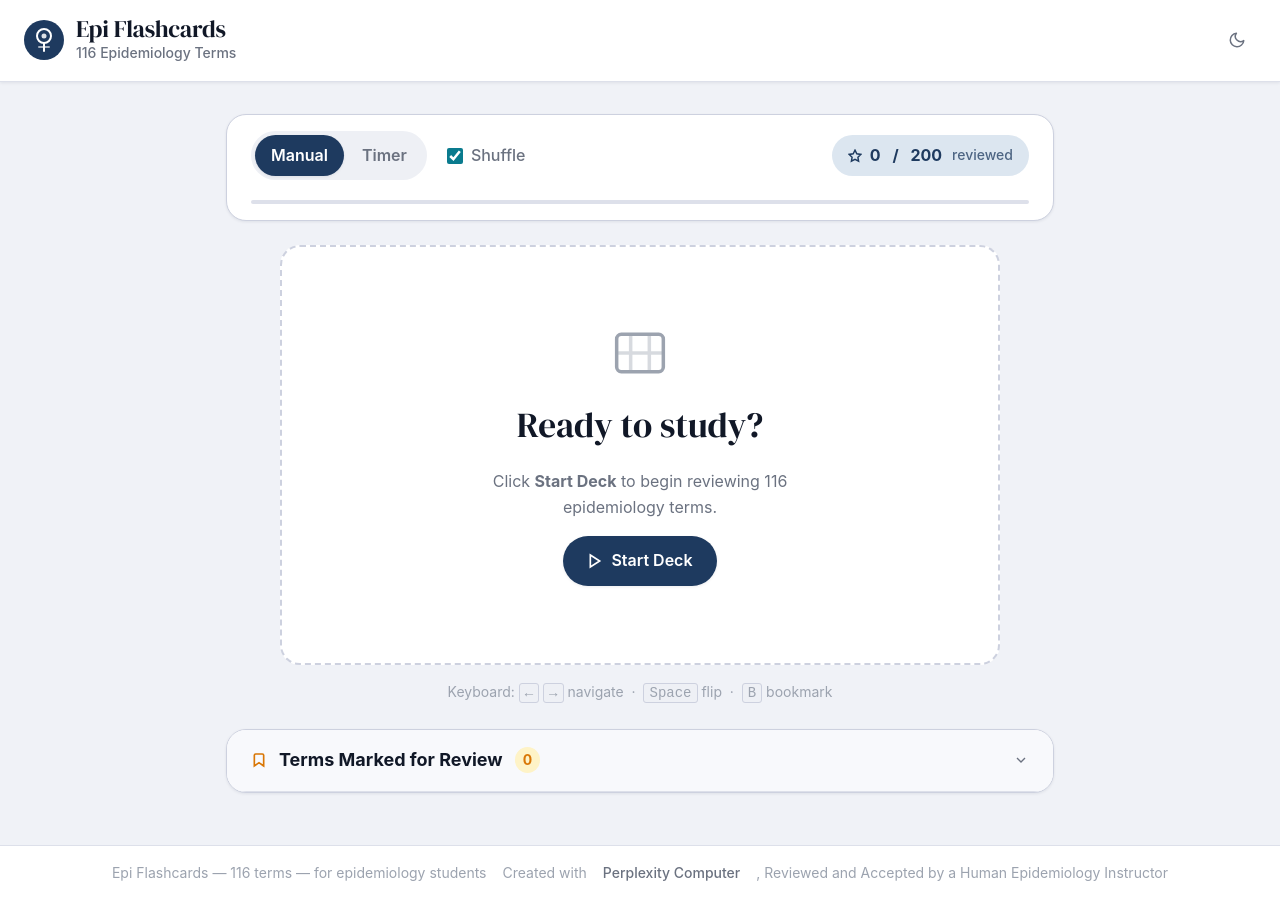
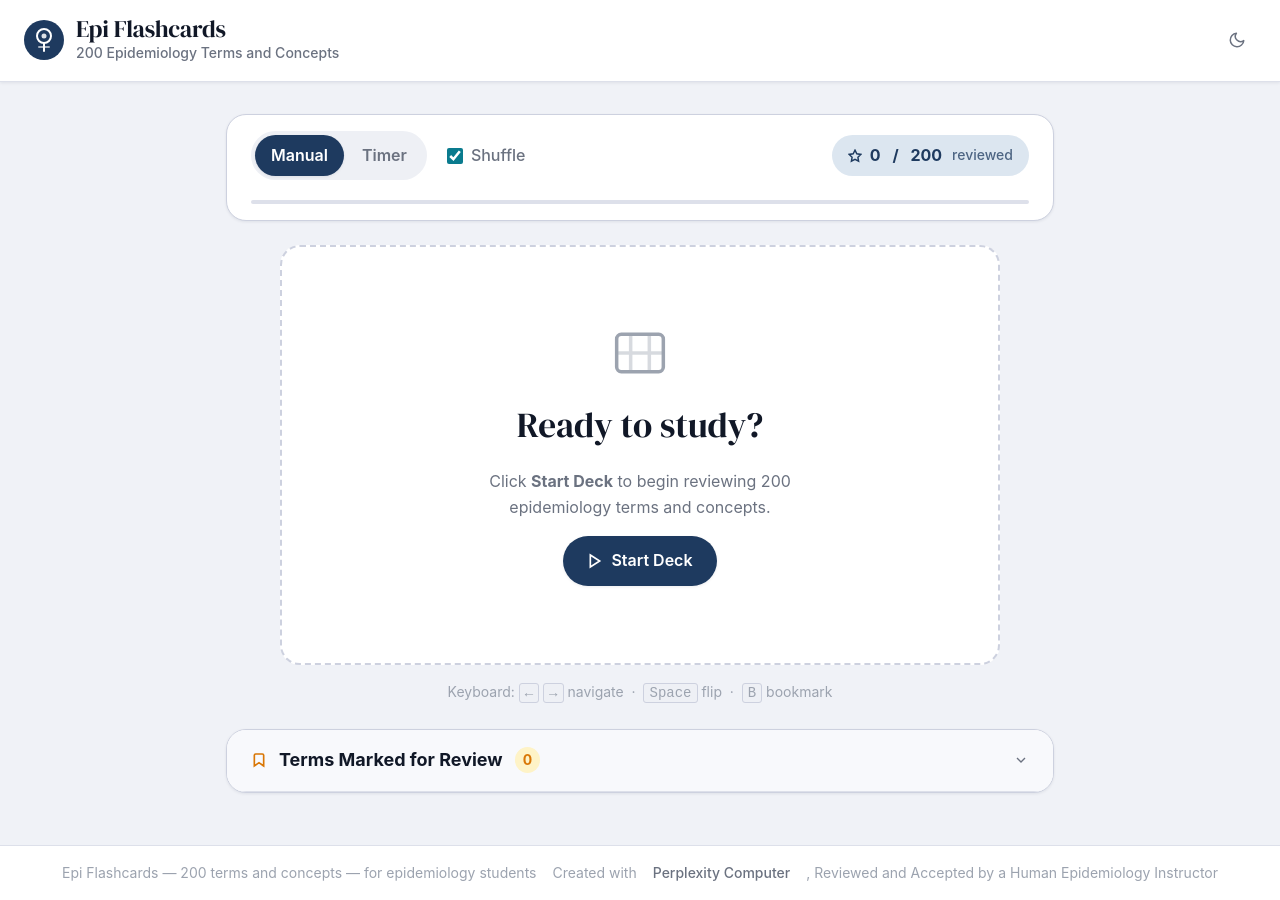
Before and after one commit to RFNajera/rfnajera.github.io, a Jekyll site: the page epi_flash_cards.html, which Jekyll copies as it is, in a window 1280 px wide. Built offline with Jekyll 4.4.1, drawn with Linux system fonts in a browser that asks for light colours; some web fonts are replaced.

Commit message:
Update flashcards to include 200 terms and concepts

```diff
--- a/epi_flash_cards.html
+++ b/epi_flash_cards.html
@@ -12,7 +12,7 @@
   <meta name="viewport" content="width=device-width, initial-scale=1.0">
   <meta name="description" content="Interactive flashcards to help epidemiology students master key terms and concepts. Features timer mode, bookmarking, and direct links to academic resources.">
   <meta property="og:title" content="Epidemiology Flashcards">
-  <meta property="og:description" content="Interactive flashcards for epidemiology students — 116 terms with definitions, timer mode, and study bookmarks.">
+  <meta property="og:description" content="Interactive flashcards for epidemiology students — 200 terms with definitions, timer mode, and study bookmarks.">
   <meta property="og:type" content="website">
   <meta property="og:image" content="https://rfnajera.github.io/assets/images/flashcards_image.jpg" />
   <meta property="og:url" content="https://rfnajera.github.io/epi_flash_cards.html" />
@@ -47,7 +47,7 @@
       </svg>
       <div class="header-title-group">
         <span class="header-title">Epi Flashcards</span>
-        <span class="header-subtitle">116 Epidemiology Terms</span>
+        <span class="header-subtitle">200 Epidemiology Terms and Concepts</span>
       </div>
     </div>
 
@@ -104,7 +104,7 @@
         <!-- Reviewed counter -->
         <div class="counter-badge" aria-live="polite" aria-label="Terms reviewed">
           <svg width="14" height="14" viewBox="0 0 24 24" fill="none" stroke="currentColor" stroke-width="2.5" aria-hidden="true"><path d="M12 2l3.09 6.26L22 9.27l-5 4.87 1.18 6.88L12 17.77l-6.18 3.25L7 14.14 2 9.27l6.91-1.01L12 2z"/></svg>
-          <span id="counter-number">0</span>&nbsp;/&nbsp;<span id="counter-total">116</span>
+          <span id="counter-number">0</span>&nbsp;/&nbsp;<span id="counter-total">200</span>
           <span style="font-size:var(--text-xs);font-weight:500;opacity:0.75;margin-left:2px">reviewed</span>
         </div>
       </div>
@@ -126,7 +126,7 @@
         <path d="M8 4v16M16 4v16M2 12h20" opacity="0.4"/>
       </svg>
       <p class="empty-state-title">Ready to study?</p>
-      <p class="empty-state-desc">Click <strong>Start Deck</strong> to begin reviewing 116 epidemiology terms.</p>
+      <p class="empty-state-desc">Click <strong>Start Deck</strong> to begin reviewing 200 epidemiology terms and concepts.</p>
       <button class="btn btn-primary" id="btn-start" aria-label="Start the flashcard deck">
         <svg width="16" height="16" viewBox="0 0 24 24" fill="none" stroke="currentColor" stroke-width="2.5" aria-hidden="true"><polygon points="5 3 19 12 5 21 5 3"/></svg>
         Start Deck
@@ -272,7 +272,7 @@
        FOOTER
        ============================================================ -->
   <footer class="app-footer">
-    <span>Epi Flashcards &mdash; 116 terms &mdash; for epidemiology students</span>
+    <span>Epi Flashcards &mdash; 200 terms and concepts &mdash; for epidemiology students</span>
       Created with <a href="https://www.perplexity.ai/computer" target="_blank" rel="noopener noreferrer">Perplexity Computer</a>, Reviewed and Accepted by a Human Epidemiology Instructor
   </footer>
 
```
